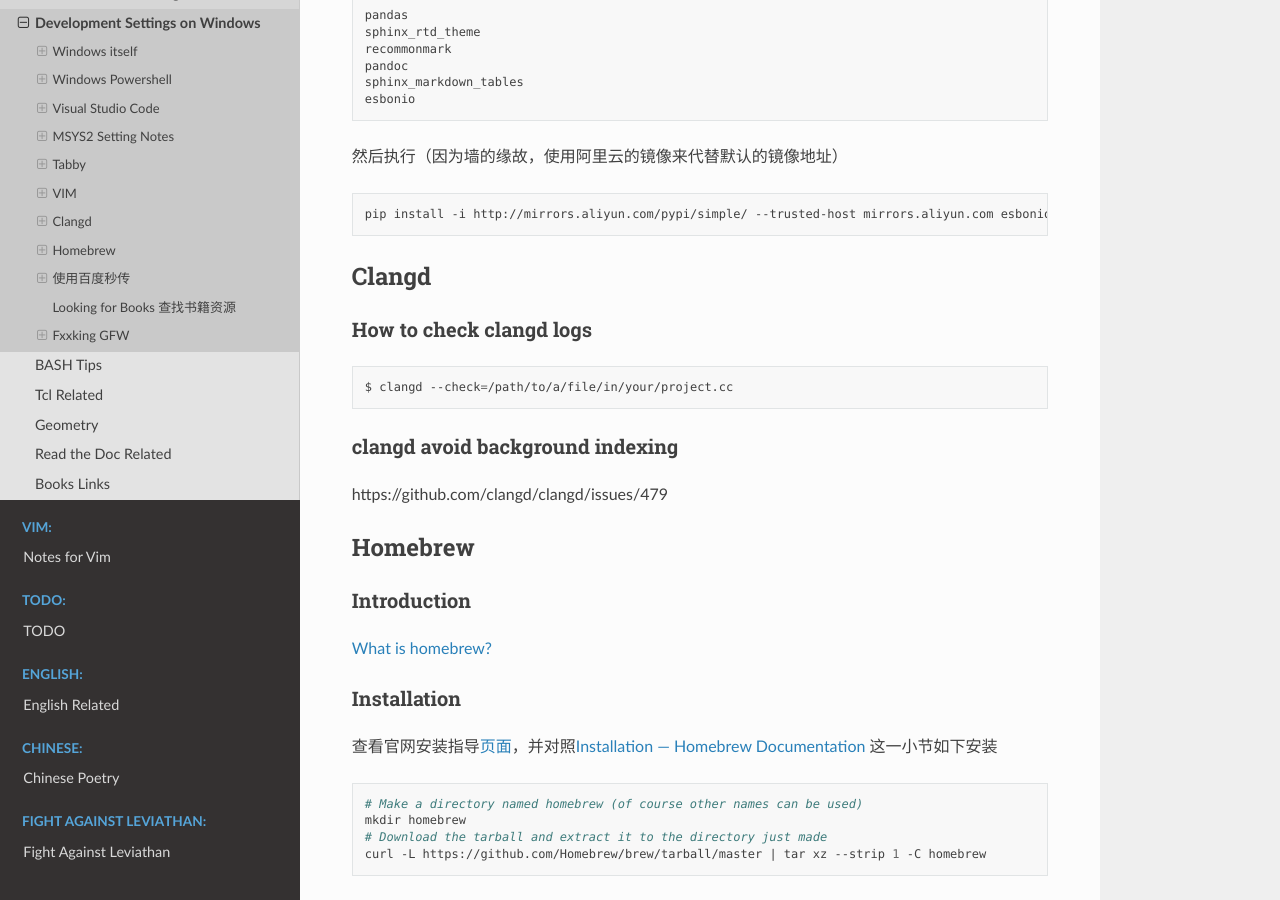
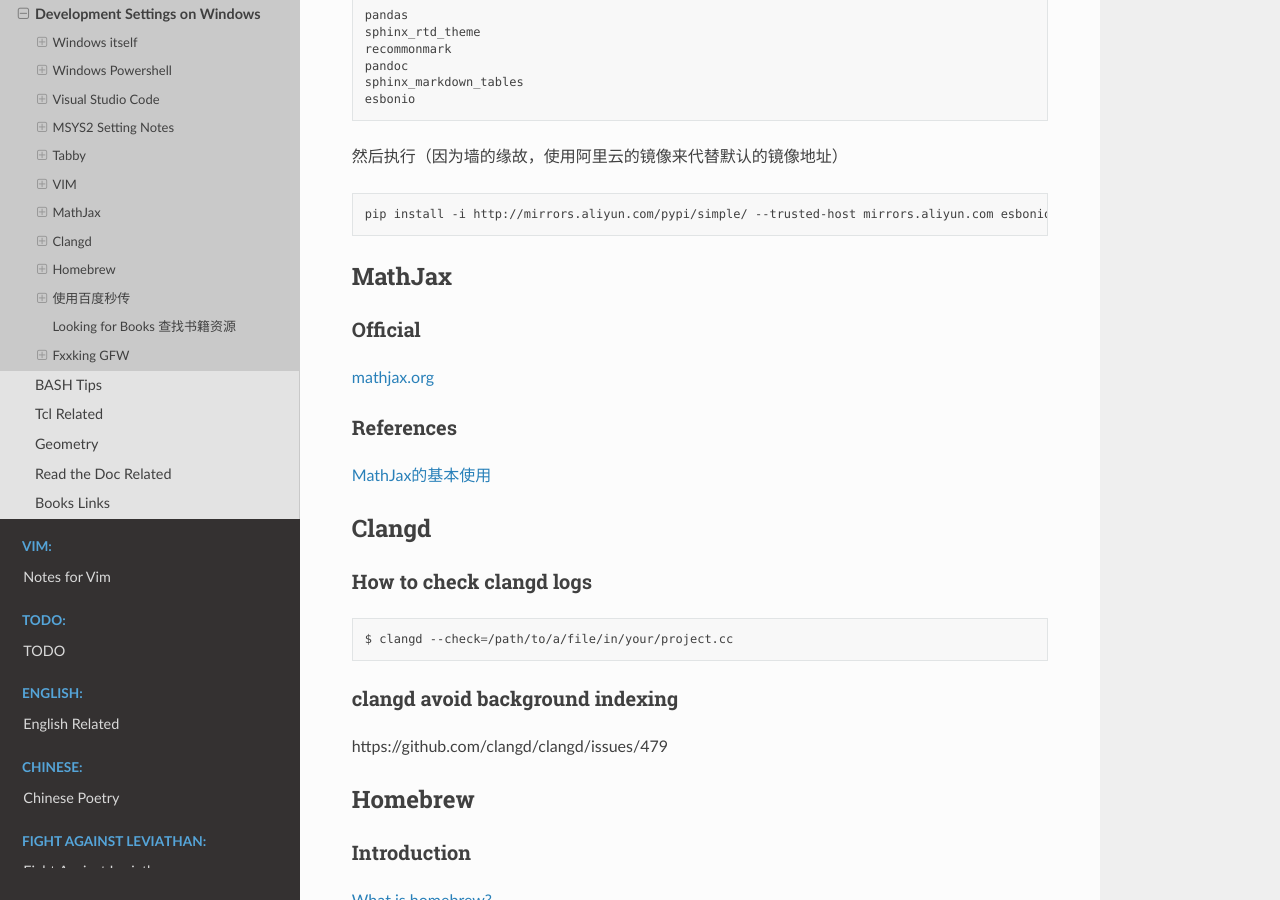
Before and after one commit to Pyrad/pyradnotes, a Sphinx documentation site: the page built from source/Notes/WinDevEnvSetup.md, in a window 1280 px wide and 900 px high, scrolled down 16849 px. Built offline with Sphinx 7.4.7 and the Read the Docs theme 2.0.0, drawn with Linux system fonts in a browser that asks for light colours.

Commit message:
MathJax links

```diff
--- a/source/Notes/WinDevEnvSetup.md
+++ b/source/Notes/WinDevEnvSetup.md
@@ -938,6 +938,18 @@ pip install -i http://mirrors.aliyun.com/pypi/simple/ --trusted-host mirrors.ali
 
 
 
+## MathJax
+
+### Official
+
+[mathjax.org](https://www.mathjax.org/)
+
+
+
+### References
+
+[MathJax的基本使用](https://www.cnblogs.com/mqingqing123/p/12711372.html)
+
 
 
 ## Clangd
```
